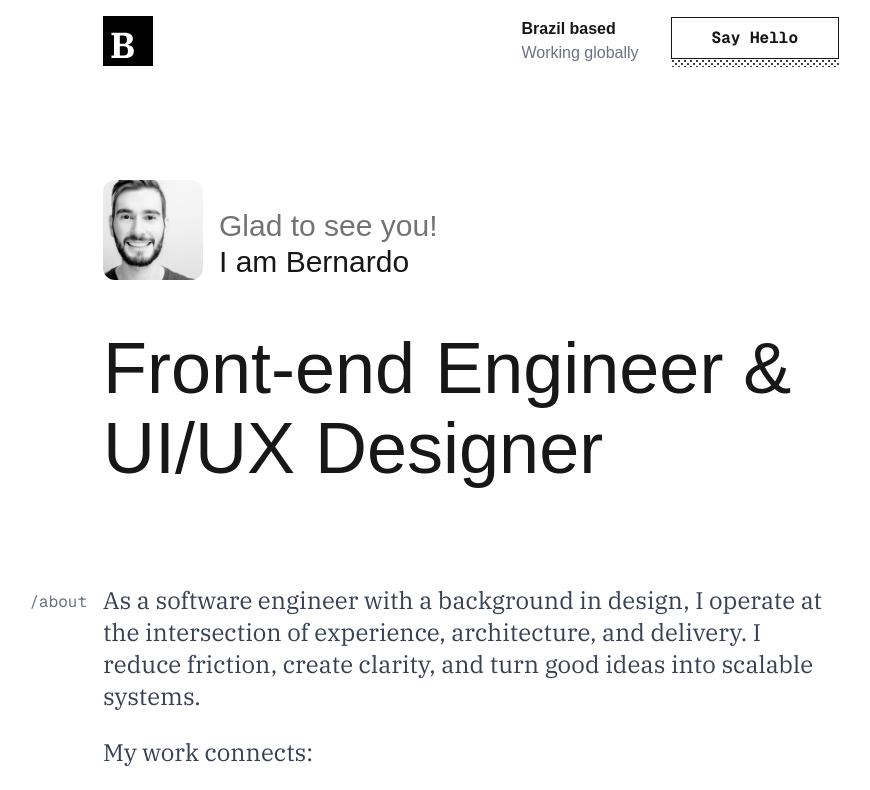
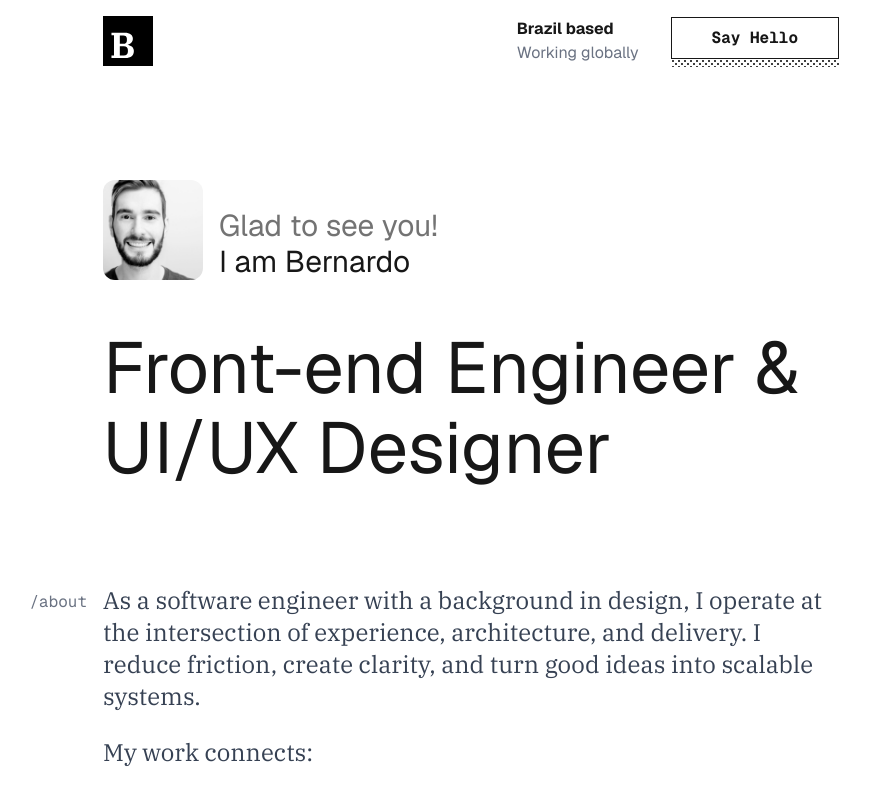
Before and after one commit to bernbecht/bbp-portfolio, a Next.js app: page / in a window 1280 px wide. Shown: the top 790 px of the page, without its empty margins (169-1039 px from the left). Built offline with nearby package versions, Linux system fonts and the light colour scheme.

Commit message:
💄 update body font to use 'font-sans' and remove default font-family

```diff
--- a/app/globals.css
+++ b/app/globals.css
@@ -33,7 +33,6 @@ html {
 body {
   background: var(--background);
   color: var(--foreground);
-  font-family: Arial, Helvetica, sans-serif;
 }
 
 ul {
--- a/app/layout.tsx
+++ b/app/layout.tsx
@@ -18,7 +18,7 @@ export default function RootLayout({
 }>) {
   return (
     <html lang="pt-br">
-      <body className={`${fontClasses} antialiased`}>
+      <body className={`${fontClasses} font-sans antialiased`}>
         <Header />
         {children}
         <Footer />
```
